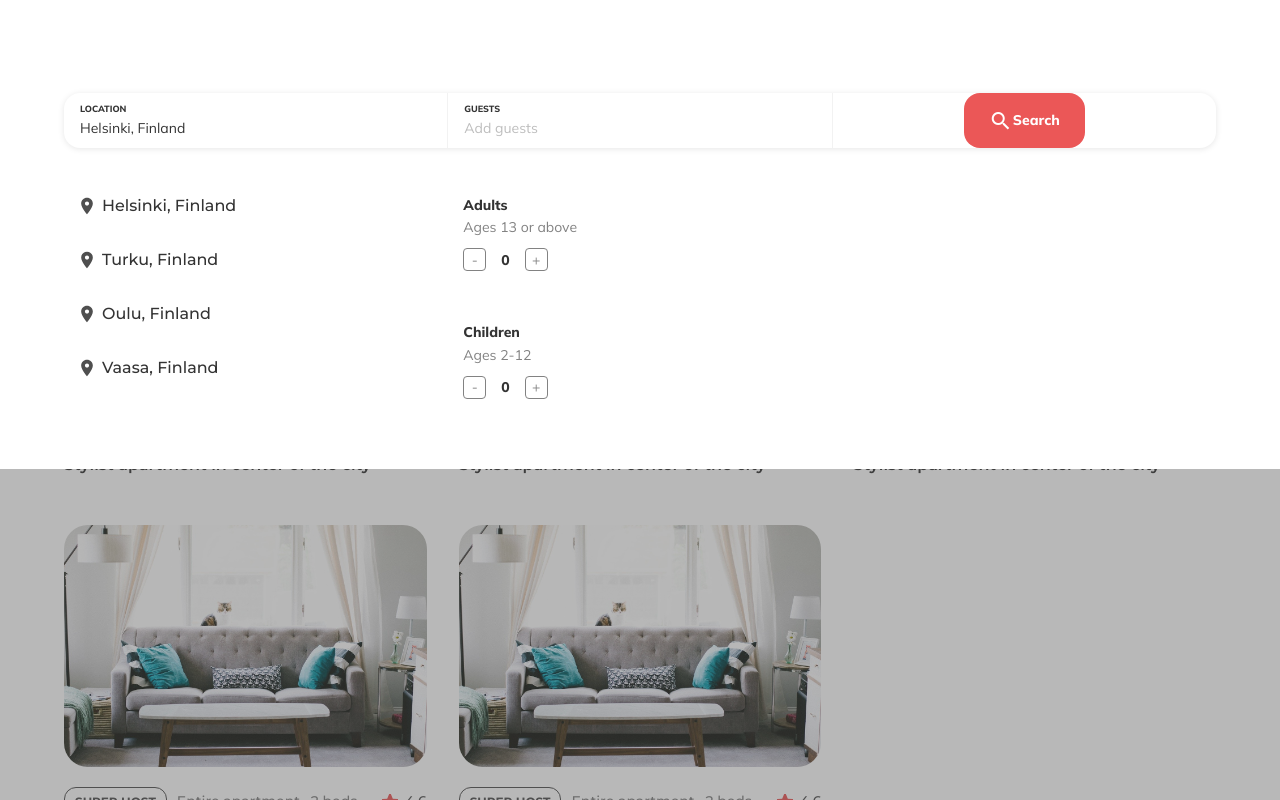
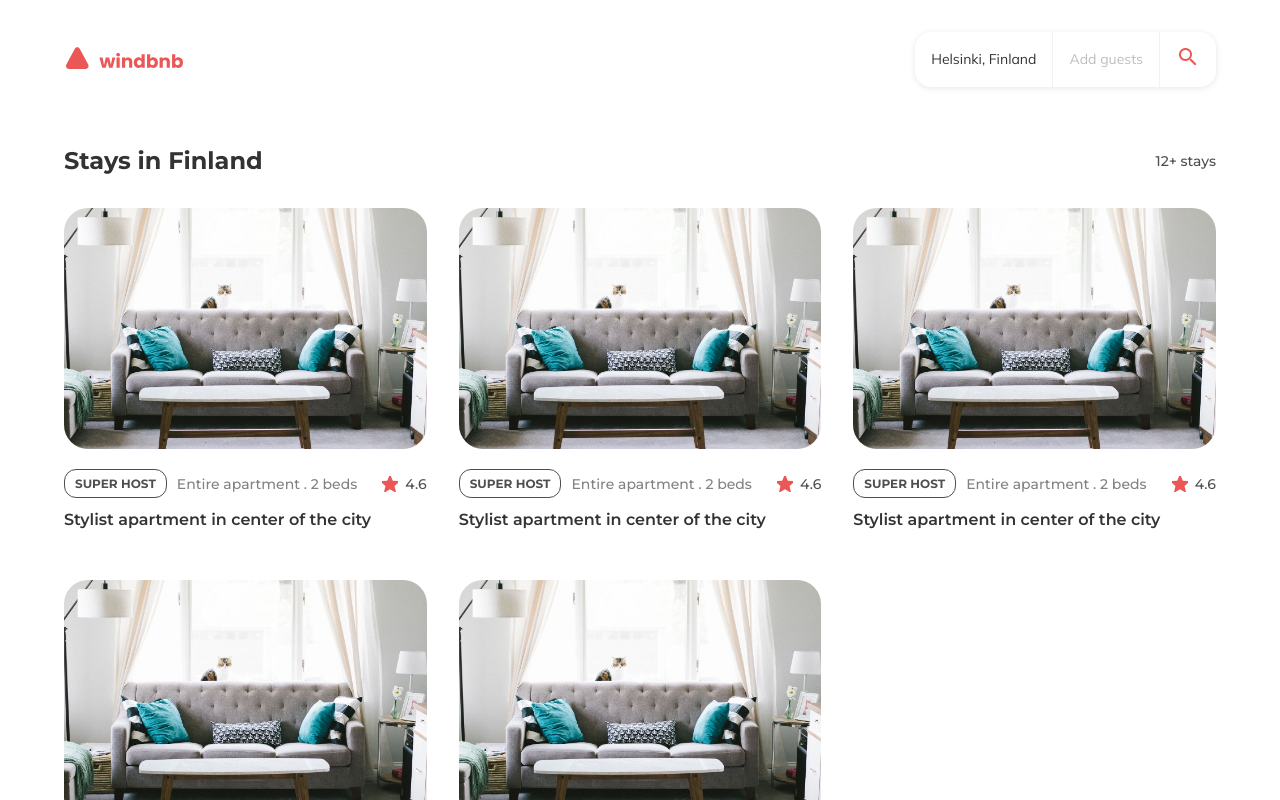
Before and after one commit to sasha-khbrv/devChallengesWindbnb, a React (Create React App) app: page / in a window 1280 px wide. Shown: the top 800 px of the page. Built offline with nearby package versions, Linux system fonts and the light colour scheme.

Commit message:
Made components for filter -  CityList and Guests

```diff
--- /dev/null
+++ b/src/Components/Header/Filter/CityList/CityList.jsx
@@ -0,0 +1,14 @@
+import React from 'react';
+
+function CityList() {
+  return (
+    <ul className="cityList">
+      <li>Helsinki, Finland</li>
+      <li>Turku, Finland</li>
+      <li>Oulu, Finland</li>
+      <li>Vaasa, Finland</li>
+    </ul>
+  );
+}
+
+export default CityList;
--- a/src/Components/Header/Filter/FilterCollapsed.jsx
+++ b/src/Components/Header/Filter/FilterCollapsed.jsx
@@ -4,7 +4,7 @@ function FilterCollapsed({filterState, setFilterState}) {
   return (
     <div className="filterContainer">
       <div className="filterBtn filterBtn-left">
-        <button className="btn" onClick={() => setFilterState(false)}>
+        <button className="btn" onClick={() => setFilterState(!filterState)}>
           Helsinki, Finland
         </button>
       </div>
--- a/src/Components/Header/Filter/FilterExpanded.jsx
+++ b/src/Components/Header/Filter/FilterExpanded.jsx
@@ -1,10 +1,15 @@
 import React from 'react';
+import Guests from './Guests/Guests';
+import CityList from './CityList/CityList';
 function FilterExpanded({filterState, setFilterState}) {
   return (
-    <div className="filterPageContainer">
+    <div className="filterPageContainer"  >
     <div className="filterContentContainer">
+      <span className="material-icons closeBtn" onClick={() => setFilterState(!filterState)}>
+        close
+      </span>
     <div className="container">
-          <div className="filterContainer filterContainer-full">
+          <div className="filterContainer filterContainer-full" >
             <div className="filterItem filterBtn-left">
               <button className="btn btnTitle">
                 <span className="buttonHelperText">Location</span>
@@ -27,32 +32,10 @@ function FilterExpanded({filterState, setFilterState}) {
 
           <div className="filterValue filterContainer-full">
             <div className="filterItem">
-              <ul className="cityList">
-                <li>Helsinki, Finland</li>
-                <li>Turku, Finland</li>
-                <li>Oulu, Finland</li>
-                <li>Vaasa, Finland</li>
-              </ul>
+              <CityList />
             </div>
-            <div className="filterItem guestsContainer">
-              <div className="guestItem">
-                <span className="filterTitleTypo">Adults</span>
-                <span className="filterHintTypo">Ages 13 or above</span>
-                <div>
-                  <button className="btn btnCount">-</button>
-                  <span className="filterTitleTypo"> 0 </span>
-                  <button className="btn btnCount">+</button>
-                </div>
-              </div>
-              <div className="guestItem">
-                <span className="filterTitleTypo">Children</span>
-                <span className="filterHintTypo">Ages 2-12</span>
-                <div>
-                  <button className="btn btnCount">-</button>
-                  <span className="filterTitleTypo"> 0 </span>
-                  <button className="btn btnCount">+</button>
-                </div>
-              </div>
+            <div className="filterItem">
+              <Guests />
             </div>
             <div className="filterItem"></div>
           </div>
--- /dev/null
+++ b/src/Components/Header/Filter/Guests/Guests.jsx
@@ -0,0 +1,28 @@
+import React from 'react';
+
+function Guests() {
+  return (
+    <div className="gestsContainer">
+      <div className="guestItem">
+        <span className="filterTitleTypo">Adults</span>
+        <span className="filterHintTypo">Ages 13 or above</span>
+        <div>
+          <button className="btn btnCount">-</button>
+          <span className="filterTitleTypo"> 0 </span>
+          <button className="btn btnCount">+</button>
+        </div>
+      </div>
+      <div className="guestItem">
+        <span className="filterTitleTypo">Children</span>
+        <span className="filterHintTypo">Ages 2-12</span>
+        <div>
+          <button className="btn btnCount">-</button>
+          <span className="filterTitleTypo"> 0 </span>
+          <button className="btn btnCount">+</button>
+        </div>
+      </div>
+    </div>
+  );
+}
+
+export default Guests;
--- a/src/Components/Header/Header.jsx
+++ b/src/Components/Header/Header.jsx
@@ -8,16 +8,14 @@ function Header() {
   const [filterState, setFilterState] = useState(true);
 
 
-
   return (
     <header className="headerContainer">
-     {/*  {filterState && <Logo /> }
+      {filterState && <Logo /> }
       {
         filterState
           ? <FilterCollapsed filterState={filterState} setFilterState={setFilterState}/>
           : <FilterExpanded filterState={filterState} setFilterState={setFilterState}/>
-      } */}
-    <FilterExpanded />
+      }
     </header>
   );
 }
--- a/src/Sass/components/filter/filter.scss
+++ b/src/Sass/components/filter/filter.scss
@@ -40,6 +40,17 @@
 .filterContentContainer {
   background-color: white;
   padding: 93px 0 70px;
+
+  .closeBtn {
+    position: absolute;
+    top: 24px;
+    right: 24px;
+    color: $grey-3;
+    cursor: pointer;
+    &:hover {
+      color: $accent;
+    }
+  }
 }
 
 .filterContainer-full {
```
Also changed, not shown: 1 other file (tests, documents, lock files or other folders).
